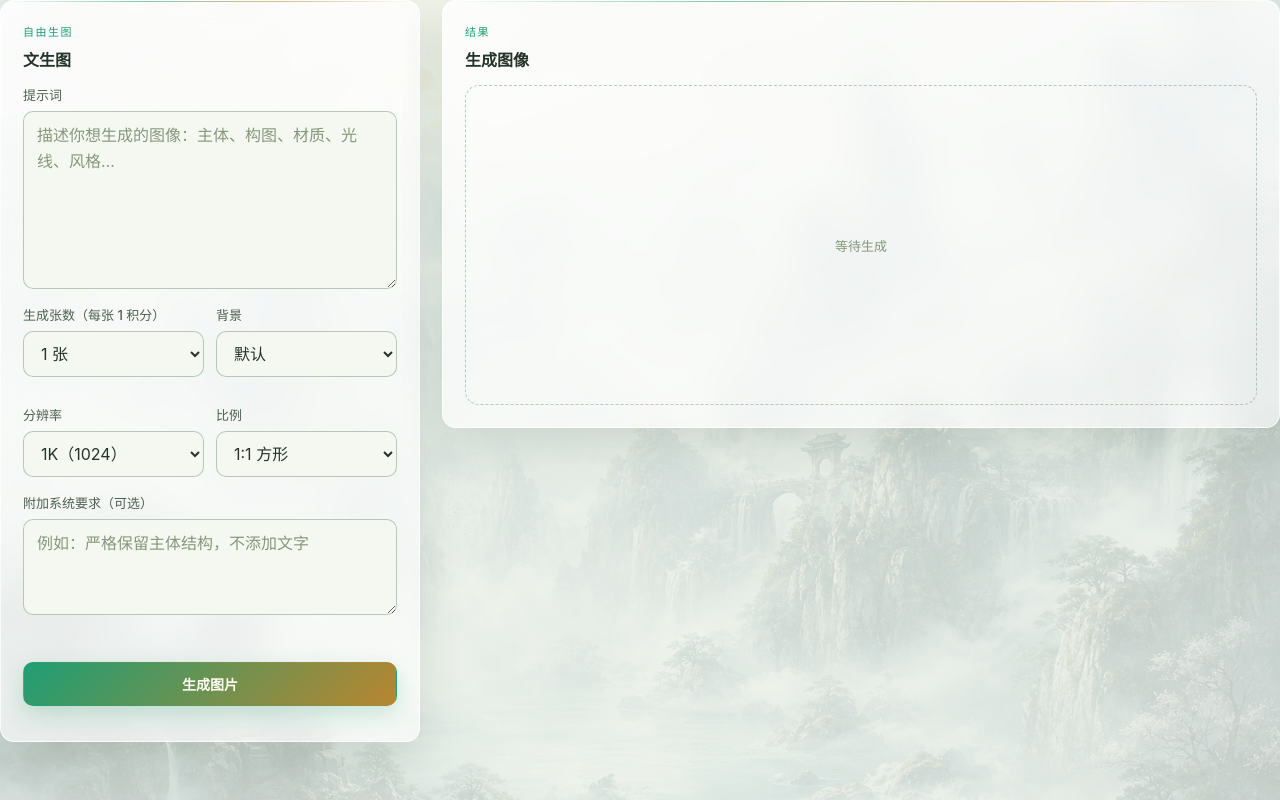
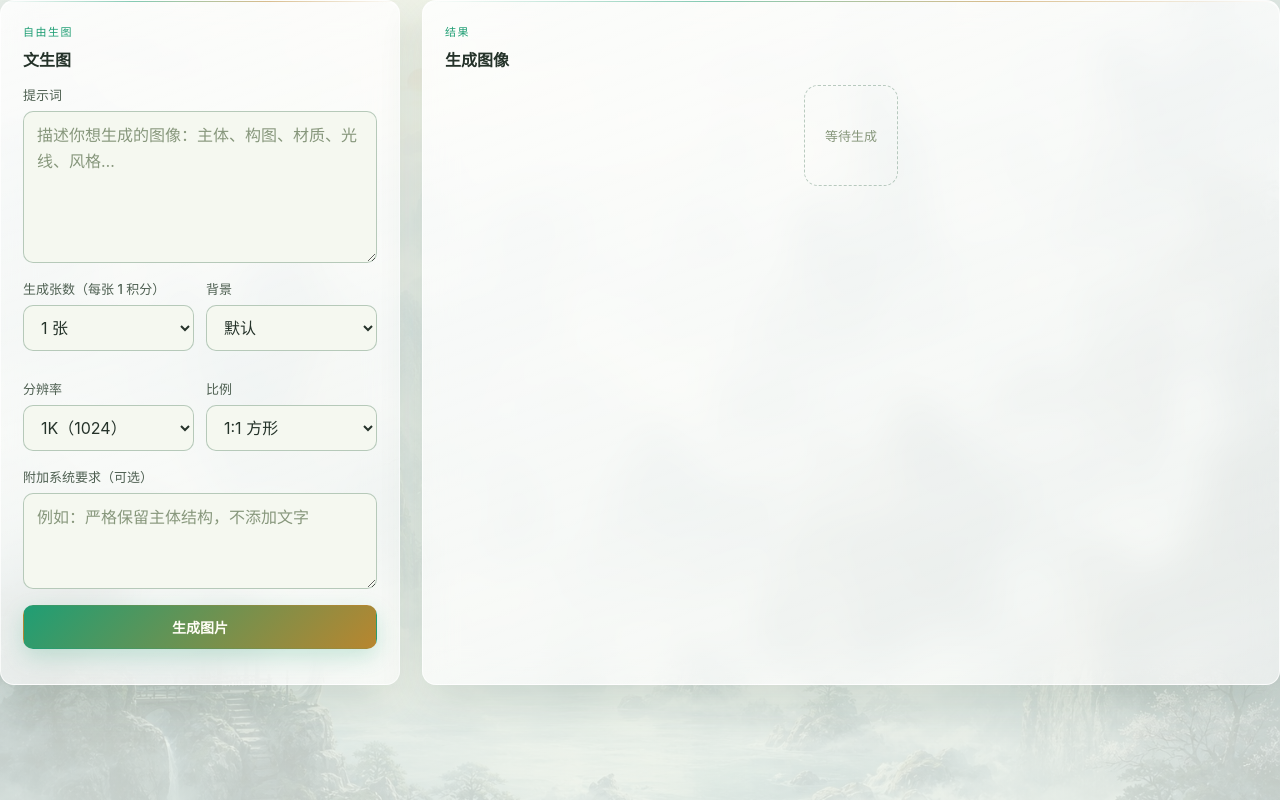
Before and after one commit to jiandong0718/image-pictures, a website: page image-design-workbench/public/pages/playground/index.html in a window 1280 px wide. Drawn offline with Linux system fonts and the light colour scheme; no server answers.

Commit message:
优化自由生图布局：左右等高、结果区填满、去除按钮上方空白

```diff
--- a/image-design-workbench/public/pages/playground/index.html
+++ b/image-design-workbench/public/pages/playground/index.html
@@ -17,7 +17,7 @@
 
           <label class="field">
             <span>提示词</span>
-            <textarea class="textarea" id="prompt" rows="6" placeholder="描述你想生成的图像：主体、构图、材质、光线、风格…"></textarea>
+            <textarea class="textarea" id="prompt" rows="5" placeholder="描述你想生成的图像：主体、构图、材质、光线、风格…"></textarea>
           </label>
 
           <div style="display: grid; grid-template-columns: 1fr 1fr; gap: 12px">
@@ -69,7 +69,7 @@
           <p class="card-desc" id="configHint" style="margin-top: 12px"></p>
         </form>
 
-        <div class="card">
+        <div class="card pg-result-card">
           <div class="section-label">结果</div>
           <div class="card-title" style="margin-bottom: 14px">生成图像</div>
           <div class="pg-results" id="results">
--- a/image-design-workbench/public/pages/playground/playground.css
+++ b/image-design-workbench/public/pages/playground/playground.css
@@ -1,8 +1,24 @@
 .pg-grid {
   display: grid;
-  grid-template-columns: 420px 1fr;
+  grid-template-columns: 400px 1fr;
   gap: 22px;
-  align-items: start;
+  align-items: stretch;
+}
+
+/* 结果卡撑满等高，内容区填满，右侧不再留白 */
+.pg-result-card {
+  display: flex;
+  flex-direction: column;
+}
+
+.pg-result-card .pg-results {
+  flex: 1;
+}
+
+/* 表单里空的提示行不占位，去掉按钮上方的空白 */
+#pgForm .msg:empty {
+  min-height: 0;
+  margin: 0;
 }
 
 .pg-results {
@@ -10,10 +26,16 @@
   grid-template-columns: repeat(2, 1fr);
   gap: 14px;
   min-height: 320px;
+  align-content: start;
 }
 
 .pg-results .empty {
   grid-column: 1 / -1;
+  margin: auto;
+}
+
+.pg-loading {
+  margin: auto;
 }
 
 .pg-item {
```
